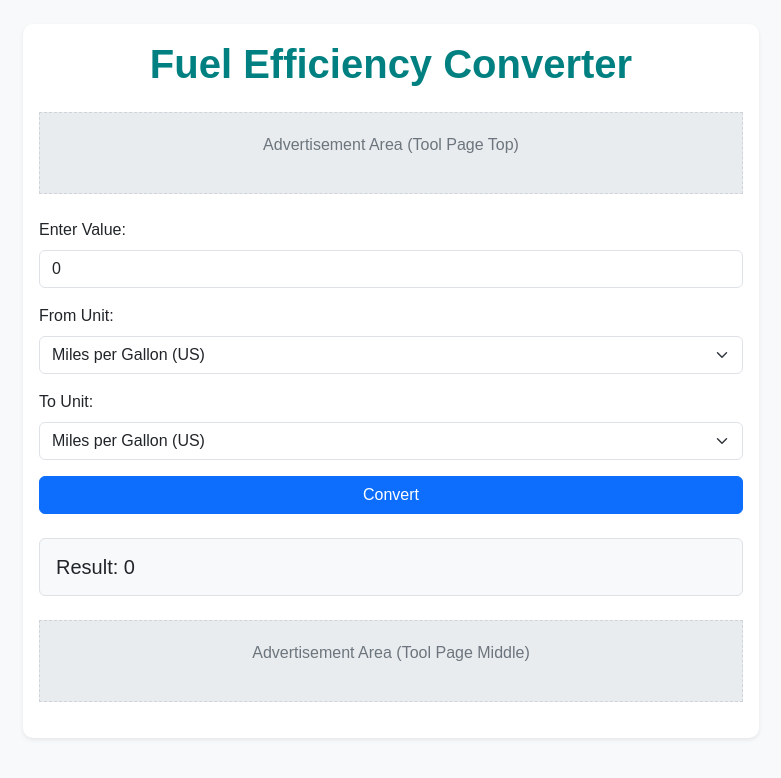
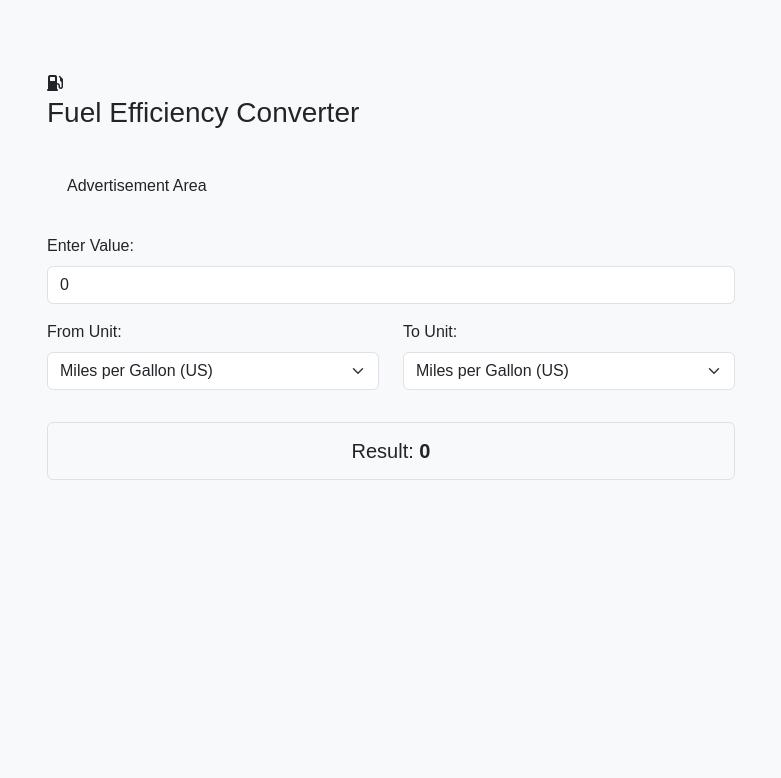
Before and after one commit to AiTechnocrafts/Multi-Converters-Tool, a plain HTML site: page tools/fuel-efficiency-converter.html in a window 1280 px wide. Shown: the whole page, without its empty margins (249-1030 px from the left). Drawn offline with nearby package versions, Linux system fonts and the light colour scheme.

Commit message:
Update fuel-efficiency-converter.html

```diff
--- a/tools/fuel-efficiency-converter.html
+++ b/tools/fuel-efficiency-converter.html
@@ -6,9 +6,11 @@
     <meta name="description" content="Fuel Efficiency Converter - Convert between MPG, L/100km, km/L, etc.">
     <meta name="keywords" content="fuel efficiency converter, unit converter, mpg, l/100km, km/l, conversion tool">
     <meta name="author" content="Aitechnocraftschatbot">
-    <title>Fuel Efficiency Converter - Multi-Tools Hub</title>
+    <title>Fuel Efficiency Converter - Multi-Converters-Tool</title>
     <!-- Bootstrap CSS -->
     <link href="https://cdn.jsdelivr.net/npm/bootstrap@5.3.0/dist/css/bootstrap.min.css" rel="stylesheet">
+    <!-- Font Awesome for Icons -->
+    <link rel="stylesheet" href="https://cdnjs.cloudflare.com/ajax/libs/font-awesome/6.0.0-beta3/css/all.min.css">
     <!-- Custom CSS -->
     <link rel="stylesheet" href="../css/style.css">
     <!-- Favicon Placeholder -->
@@ -18,23 +20,23 @@
     <!-- Header will be dynamically loaded here -->
     <div id="header-placeholder"></div>
 
-    <main class="container my-4">
+    <main class="container my-5">
         <div class="row">
             <div class="col-lg-8 mx-auto">
-                <div class="card shadow-sm">
-                    <div class="card-body">
-                        <h1 class="card-title text-center mb-4">Fuel Efficiency Converter</h1>
+                <div class="tool-card p-4">
+                    <div class="icon"><i class="fas fa-gas-pump"></i></div>
+                    <h1 class="h3 mb-4">Fuel Efficiency Converter</h1>
 
-                        <!-- Ad Section Placeholder (Top of Tool) -->
-                        <div class="ad-placeholder mb-4">
-                            <p>Advertisement Area (Tool Page Top)</p>
+                    <div class="ad-space" style="padding: 20px;">
+                        <p>Advertisement Area</p>
                     </div>
 
                     <div class="mb-3">
                         <label for="inputValue" class="form-label">Enter Value:</label>
                         <input type="number" class="form-control" id="inputValue" placeholder="0" value="0">
                     </div>
-                        <div class="mb-3">
+                    <div class="row">
+                        <div class="col-md-6 mb-3">
                             <label for="inputUnit" class="form-label">From Unit:</label>
                             <select class="form-select" id="inputUnit">
                                 <option value="mpg_us">Miles per Gallon (US)</option>
@@ -43,7 +45,7 @@
                                 <option value="km_l">Kilometers per Liter</option>
                             </select>
                         </div>
-                        <div class="mb-3">
+                        <div class="col-md-6 mb-3">
                             <label for="outputUnit" class="form-label">To Unit:</label>
                             <select class="form-select" id="outputUnit">
                                 <option value="mpg_us">Miles per Gallon (US)</option>
@@ -52,18 +54,9 @@
                                 <option value="km_l">Kilometers per Liter</option>
                             </select>
                         </div>
-                        <div class="d-grid gap-2">
-                            <button class="btn btn-primary" id="convertBtn">Convert</button>
                     </div>
-                        <div class="mt-4 p-3 bg-light border rounded">
-                            <h5 class="mb-0">Result: <span id="resultValue">0</span></h5>
-                        </div>
-
-                        <!-- Ad Section Placeholder (Middle of Tool) -->
-                        <div class="ad-placeholder mt-4">
-                            <p>Advertisement Area (Tool Page Middle)</p>
-                        </div>
-
+                    <div class="mt-3 p-3 bg-light border rounded text-center">
+                        <h5 class="mb-0">Result: <span id="resultValue" class="fw-bold">0</span></h5>
                     </div>
                 </div>
             </div>
```
Lines whose indentation alone changed are shown as unchanged.
